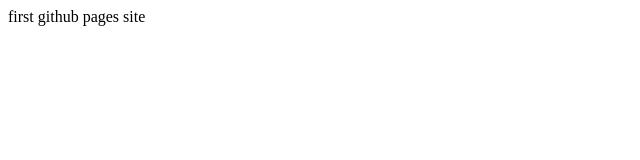
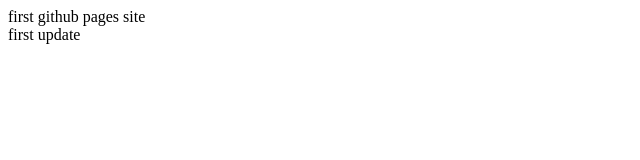
Before and after one commit to NaderMakram/NaderMakram.github.io, a plain HTML site: page index.html in a window 1280 px wide. Shown: the full height of the page, 0-640 px from the left. Drawn offline with Linux system fonts and the light colour scheme.

Commit message:
first update

```diff
--- a/index.html
+++ b/index.html
@@ -6,6 +6,7 @@
     <title>Document</title>
   </head>
   <body>
-    first github pages site
+    first github pages site<br />
+    first update
   </body>
 </html>
```
